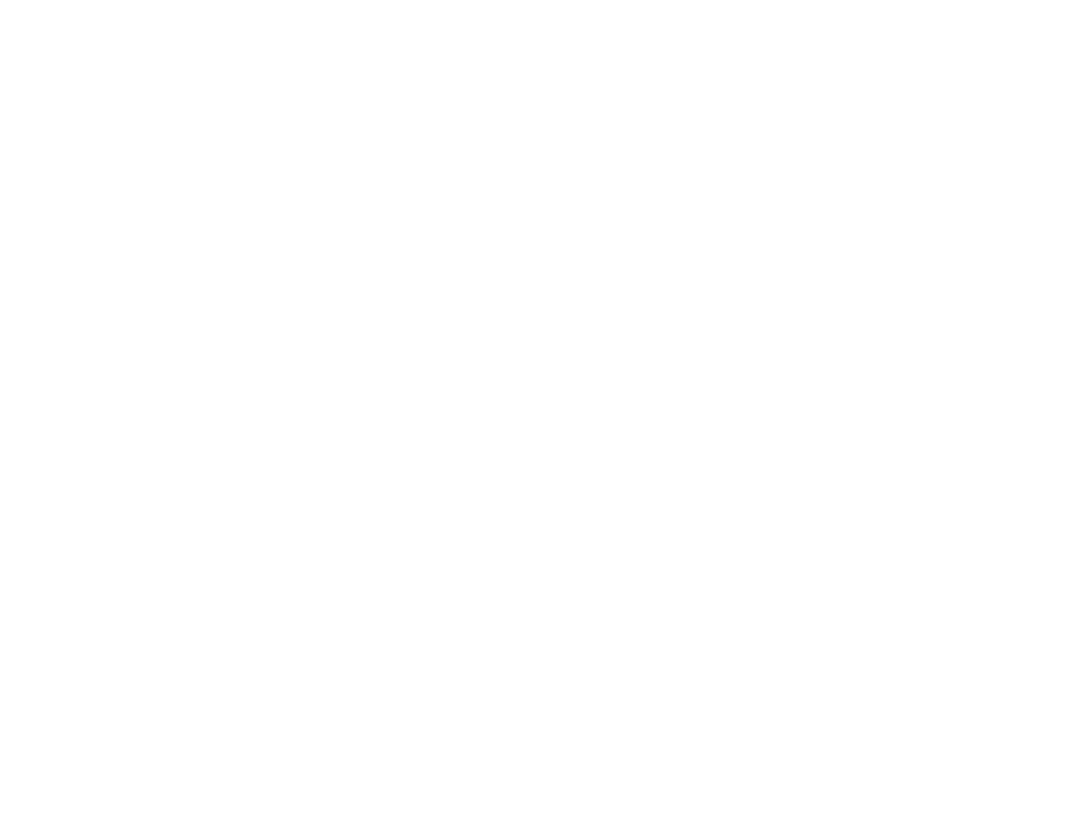
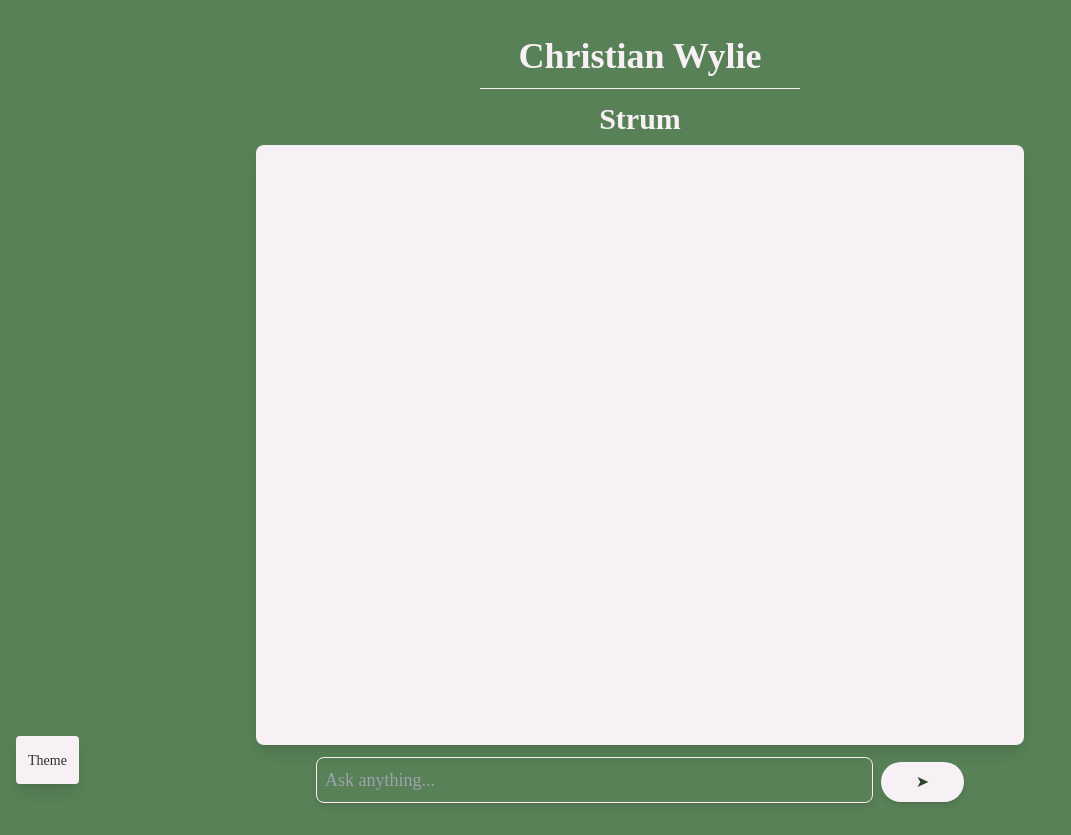
Before and after one commit to cswylie/website, a React (Vite) app: page /strum in a window 1280 px wide. Before the commit this address had no page. Shown: the whole page, without its empty margins (0-1071 px from the left). Before the commit the page ends 800 px from the top, so only its background shows below. Built offline with nearby package versions, Linux system fonts and the light colour scheme; a web font is replaced by a local one.

Commit message:
adding Strum Page

```diff
--- a/src/App.tsx
+++ b/src/App.tsx
@@ -4,6 +4,7 @@
 import HomePage from "./components/HomePage";
 import ResumePage from "./components/ResumePage";
 import PhotoPage from "./components/PhotoPage";
+import StrumPage from "./components/StrumPage";
 
 import { ThemeProvider } from "./ThemeContext";
 
@@ -15,6 +16,7 @@
           <Route path="/" element={<HomePage />} />
           <Route path="/resume" element={<ResumePage />} />
           <Route path="/photography-artwork" element={<PhotoPage />} />
+          <Route path="/strum" element={<StrumPage />}/>
         </Routes>
       </Router>
     </ThemeProvider>
--- a/src/components/HomePage.tsx
+++ b/src/components/HomePage.tsx
@@ -46,12 +46,19 @@
           >
             Photography & Artwork
           </Link>
+          <Link
+            to="/strum"
+            className="block text-2xl text-[var(--text-main)] hover:underline opacity-0 animate-fade-in"
+            style={{ animationDelay: "0.9s", animationFillMode: "forwards" }}
+          >
+            Strum
+          </Link>
           <a
             href="https://github.com/cswylie"
             target="_blank"
             rel="noreferrer"
             className="block text-2xl text-[var(--text-main)] hover:underline opacity-0 animate-fade-in"
-            style={{ animationDelay: "0.9s", animationFillMode: "forwards" }}
+            style={{ animationDelay: "1.2s", animationFillMode: "forwards" }}
           >
             GitHub
           </a>
--- a/src/components/PhotoPage.tsx
+++ b/src/components/PhotoPage.tsx
@@ -20,8 +20,8 @@
 
   const nextImage = () => {
     setCurrentIndex((currentIndex + 1) % images.length);
-    console.log(currentIndex);
-    console.log(images.length);
+    // console.log(currentIndex);
+    // console.log(images.length);
   };
 
   return (
--- /dev/null
+++ b/src/components/StrumPage.tsx
@@ -0,0 +1,141 @@
+import React from "react";
+import { Link } from "react-router-dom";
+
+import ThemeButton from "./ThemeButton"; // Import the ThemeButton component
+
+
+
+
+const StrumPage: React.FC = () => {
+  const [history, setHistory] = React.useState<{ question:string; answer:string }[]>([]);
+  const [input, setInput] = React.useState('');
+  const [loading, setLoading] = React.useState(false);
+
+  // Actually sends the message to the backend
+  const sendMessagetoStrum = async (message: string, history: { question: string; answer: string }[]) => {
+    // console.log(message, history);
+    const response = await fetch('http://localhost:3000/api/v0/sendMessage', {
+      method: 'POST',
+      headers: {
+          'Content-Type': 'application/json',
+      },
+      body: JSON.stringify({ message: message, history: history }),
+    });
+
+    if (!response.ok) {
+        throw new Error(`Backend error: ${response.status}`);
+    }
+
+    return response.json();
+  }
+
+  // Is activated upon input
+  const sendMessage = async () => {
+    if (!input.trim()) return; // Prevent sending empty messages
+
+    const currentHistory = history;
+    const currentInput = input;
+    // Append locally to add the current answer until we hear back
+    setHistory((prev => [
+      ...prev,
+      {question: currentInput, answer: '...'}
+    ]))
+    setInput('');
+    setLoading(true);
+    try {
+      const response = await sendMessagetoStrum(currentInput, currentHistory);
+      // console.log('Response from backend: ', response, '\n and history: ', response.history);
+      setHistory(response.history);
+      // setInput('');
+    } catch (error) {
+      // If we get an error, change last history entry to show that
+      console.error("Error sending message:", error);
+      setHistory((prev) => {
+        const updated = [...prev];
+        updated[updated.length - 1].answer = "Error retrieving response";
+        return updated;
+      });
+    } finally {
+      setLoading(false);
+    }
+  }
+
+  const handleInputChange = (e: React.ChangeEvent<HTMLTextAreaElement>) => {
+    e.target.style.height = "auto"; // reset height
+    e.target.style.height = e.target.scrollHeight + "px"; // expand to fit content
+    setInput(e.target.value);
+  };
+
+
+  return (
+    <div className ="min-h-screen bg-[var(--bg-main)] text-[var(--text-main)] p-3">
+      <div className="flex justify-center">
+        <Link
+          to="/"
+          className="hover:text-[var(--text-third)] text-4xl font-bold mt-6 opacity-0 animate-fade-in"
+          style={{ animationDelay: "0.1s", animationFillMode: "forwards" }}
+        >
+          Christian Wylie
+        </Link>
+      </div>
+      {/* Fading in line */}
+      <div
+        className="h-px w-80 bg-[var(--accent-main)] mx-auto opacity-0 animate-fade-in my-3"
+        style={{ animationDelay: "0.15s", animationFillMode: "forwards" }}
+      ></div>
+      <div
+        className="flex justify-center text-3xl font-bold opacity-0 animate-fade-in mb-2"
+        style={{ animationDelay: "0.2s", animationFillMode: "forwards" }}
+      >
+        Strum
+      </div>
+
+      <div
+        className="opacity-0 animate-fade-in"
+        style={{ animationDelay: "0.25s", animationFillMode: "forwards" }}
+      >
+        <div className="flex flex-col bg-[var(--accent-main)] text-[var(--text-main)] text-lg items-center max-w-3xl w-full mx-auto bg-opacity-100 p-6 rounded-lg shadow-lg h-[600px]">
+          {/* Message history */}
+          <div className="flex-1 overflow-y-auto w-full">
+            {history.map((h, i) => (
+            <div key={i} className="flex flex-col space-y-2 mb-3">
+              <div className="self-end bg-[var(--text-third)] px-4 py-2 rounded-2xl shadow-sm max-w-[70%] break-words">
+                {h.question}
+              </div>
+              <div className="self-start bg-[var(--text-third)] px-4 py-2 rounded-2xl shadow-sm max-w-[70%] break-words mb-1 whitespace-pre-wrap">
+                {h.answer}
+              </div>
+            </div>
+            ))}
+          </div>
+        </div>
+
+        {/* Message input */}
+        <div className ="flex items-center mx-auto p-3 max-w-2xl w-full gap-2">
+          <textarea
+            value={input}
+            onChange={handleInputChange}
+            onKeyDown={(e) => {
+              if (e.key === 'Enter' && !e.shiftKey) {
+                e.preventDefault();
+                sendMessage();
+              }
+            }}
+            placeholder="Ask anything..."
+            className="flex-[8] text-lg max-w-full overflow-hidden resize-none break-words p-2 rounded-lg shadow-md bg-[var(--bg-secondary)] text-[var(--text-main)] border border-[var(--accent-main)] focus:outline-none focus:ring-2 focus:ring-[var(--accent-main)] mb-2"
+            rows={1}
+          />
+          <button
+          onClick={sendMessage}
+          disabled={loading}
+          className= "flex-[1] mb-1 h-full p-2 rounded-full bg-[var(--accent-main)] text-[var(--text-third)] shadow-md hover:opacity-90 disabled:opacity-50 items-center justify-center">
+            {loading ? "..." : "➤"}
+          </button>
+        </div>
+        <ThemeButton />
+      </div>
+    </div>
+  );
+}
+
+export default StrumPage;
```
